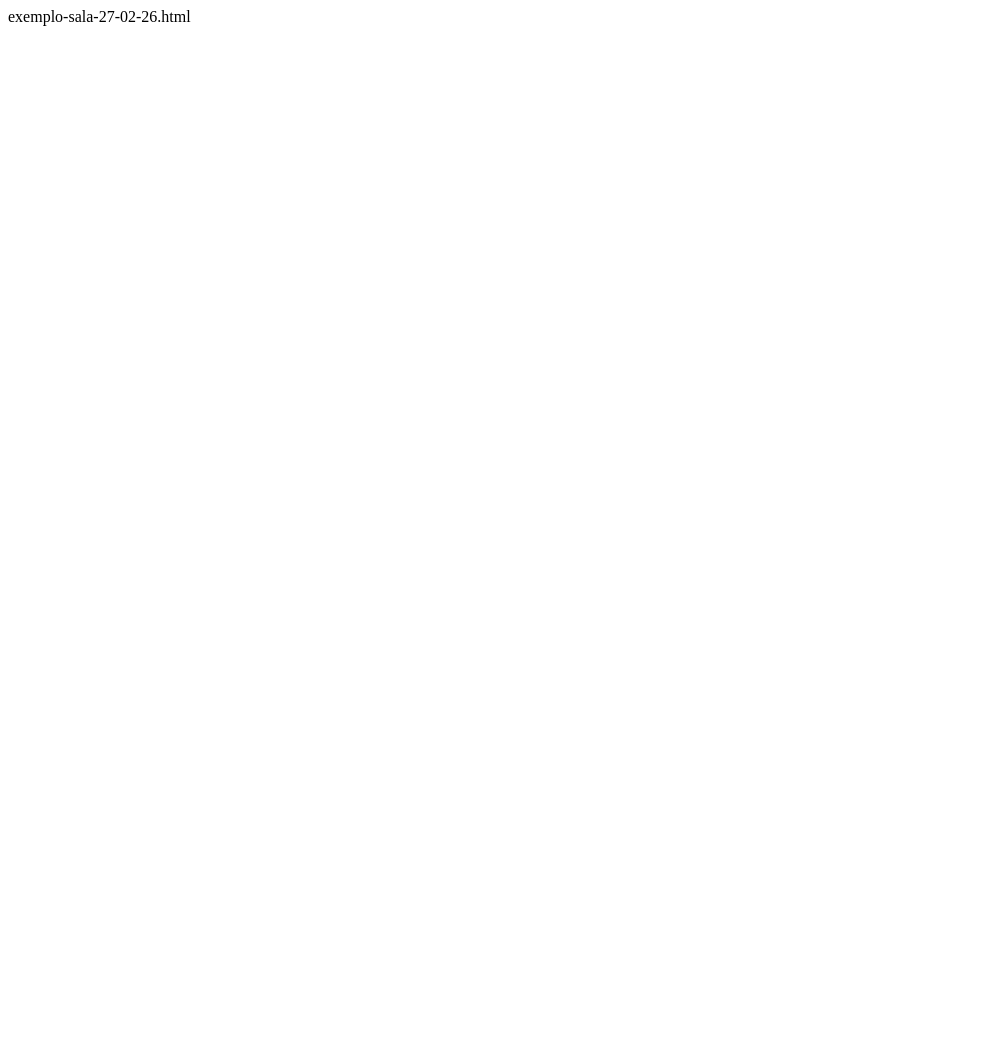
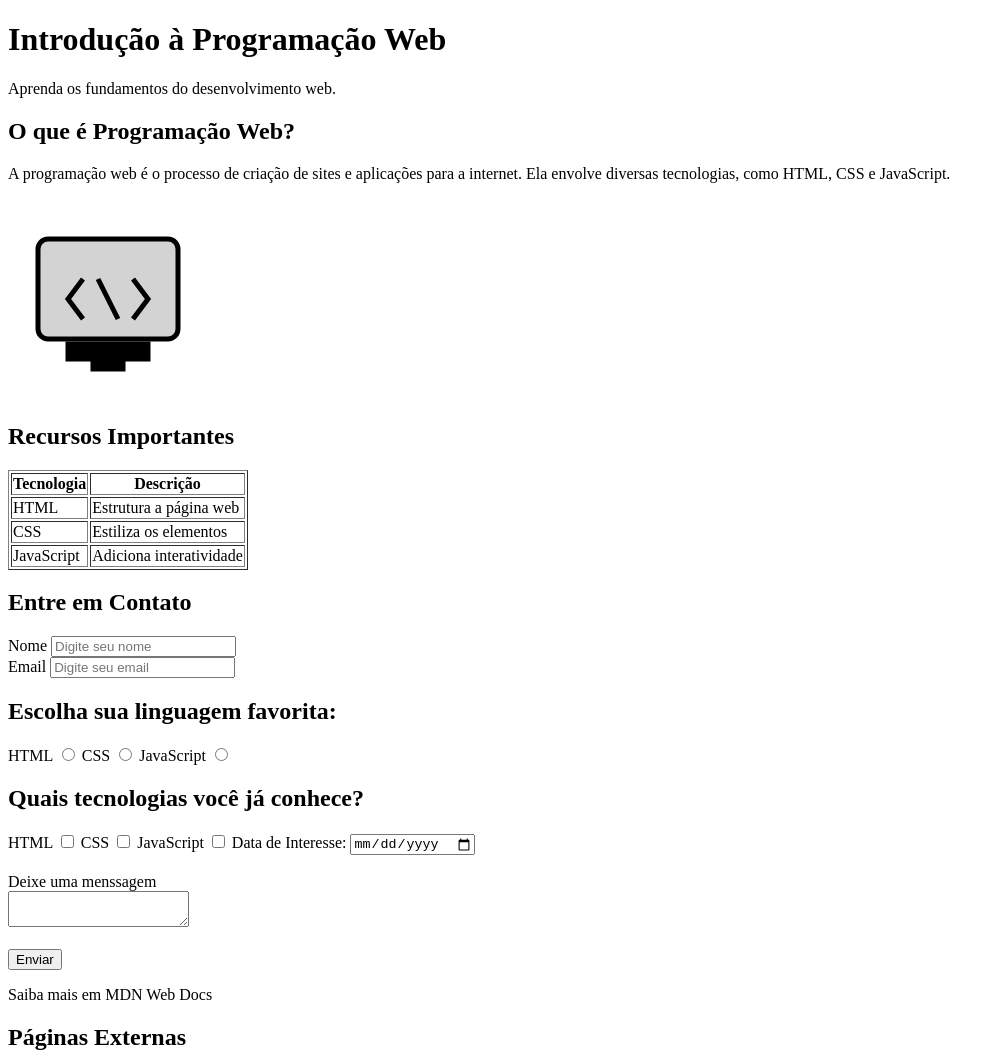
Before and after one commit to pw1etec/links-form-img, a plain HTML site: page index.html in a window 1280 px wide. Shown: the top 1054 px of the page, without its empty margins (0-1005 px from the left). Before the commit the page ends 800 px from the top, so only its background shows below. Drawn offline with Linux system fonts and the light colour scheme.

Commit message:
Update index.html

```diff
--- a/index.html
+++ b/index.html
@@ -1 +1,108 @@
-exemplo-sala-27-02-26.html
+<!DOCTYPE html>
+<html lang="en">
+<head>
+  <meta charset="UTF-8">
+  <meta name="viewport" content="width=device-width, initial-scale=1.0">
+  <title>Document</title>
+</head>
+<body>
+<h1>Introdução à Programação Web</h1>
+
+<p>Aprenda os fundamentos do desenvolvimento web.</p>
+
+<h2>O que é Programação Web?</h2>
+<p>
+  A programação web é o processo de criação de sites e aplicações para a internet. Ela envolve diversas tecnologias,
+  como HTML, CSS e JavaScript.
+</p>
+
+<!-- aqui Imagem ilustrativa sobre programação web -->
+<svg
+    width="200"
+    height="200"
+    viewBox="0 0 200 200"
+    xmlns="http://www.w3.org/2000/svg"
+    fill="none"
+    stroke="black"
+    stroke-width="5">
+
+    <!-- Monitor -->
+    <rect x="30" y="40" width="140" height="100" rx="10" stroke="black" fill="lightgray"/>
+    <rect x="60" y="145" width="80" height="15" fill="black"/>
+    <rect x="85" y="160" width="30" height="10" fill="black"/>
+
+    <!-- Código -->
+    <polyline points="75,80 60,100 75,120" stroke="black" fill="none" stroke-width="5"/>
+    <polyline points="125,80 140,100 125,120" stroke="black" fill="none" stroke-width="5"/>
+    <line x1="90" y1="80" x2="110" y2="120" stroke="black" stroke-width="5"/>
+</svg>
+
+<h2> Recursos Importantes</h2>
+
+<table border="1">
+  <tr >
+    <th>Tecnologia</th>
+    <th>Descrição</th>
+  </tr>
+  <tr>
+    <td>HTML</td>
+    <td>Estrutura a página web</td>
+  </tr>
+  <tr>
+    <td>CSS</td>
+    <td>Estiliza os elementos</td>
+  </tr>
+  <tr>
+    <td>JavaScript</td>
+    <td>Adiciona interatividade</td>
+  </tr>
+</table>
+
+<h2>Entre em Contato</h2>
+
+<label for="">Nome</label>
+<input type="text" placeholder="Digite seu nome">
+<br>
+<label for="">Email</label>
+<input type="email" name="" id="" placeholder="Digite seu email">
+<br>
+
+<h2>Escolha sua linguagem favorita:</h2>
+<label for="">HTML</label>
+<input type="radio" name="linguagem" id="">
+<label for="">CSS</label>
+<input type="radio" name="linguagem" id="">
+<label for="">JavaScript</label>
+<input type="radio" name="linguagem" id="">
+
+
+<h2>Quais tecnologias você já conhece?</h2>
+
+<label for="">HTML</label>
+<input type="checkbox" name="" id="">
+<label for="">CSS</label>
+<input type="checkbox" name="" id="">
+<label for="">JavaScript</label>
+<input type="checkbox" name="" id="">
+
+
+<label for="">Data de Interesse:</label>
+<input type="date" name="" id=""><br><br>
+<label for="">Deixe uma menssagem</label><br>
+<textarea name="
+" id=""></textarea>
+<br><br>
+<input type="submit" value="Enviar">
+
+<p>Saiba mais em MDN Web Docs</p>
+
+<h2>Páginas Externas</h2>
+
+<!-- Primeira página carregada -->
+<iframe src="https://www.youtube.com/embed/l-qQhcbvaMo" width="50%" height="400" title="YouTube Video"></iframe>
+
+<!-- Segunda página carregada -->
+<iframe src="https://www.wikipedia.org" width="50%" height="400" title="Wikipedia"></iframe>
+
+</body>
+</html>
```
